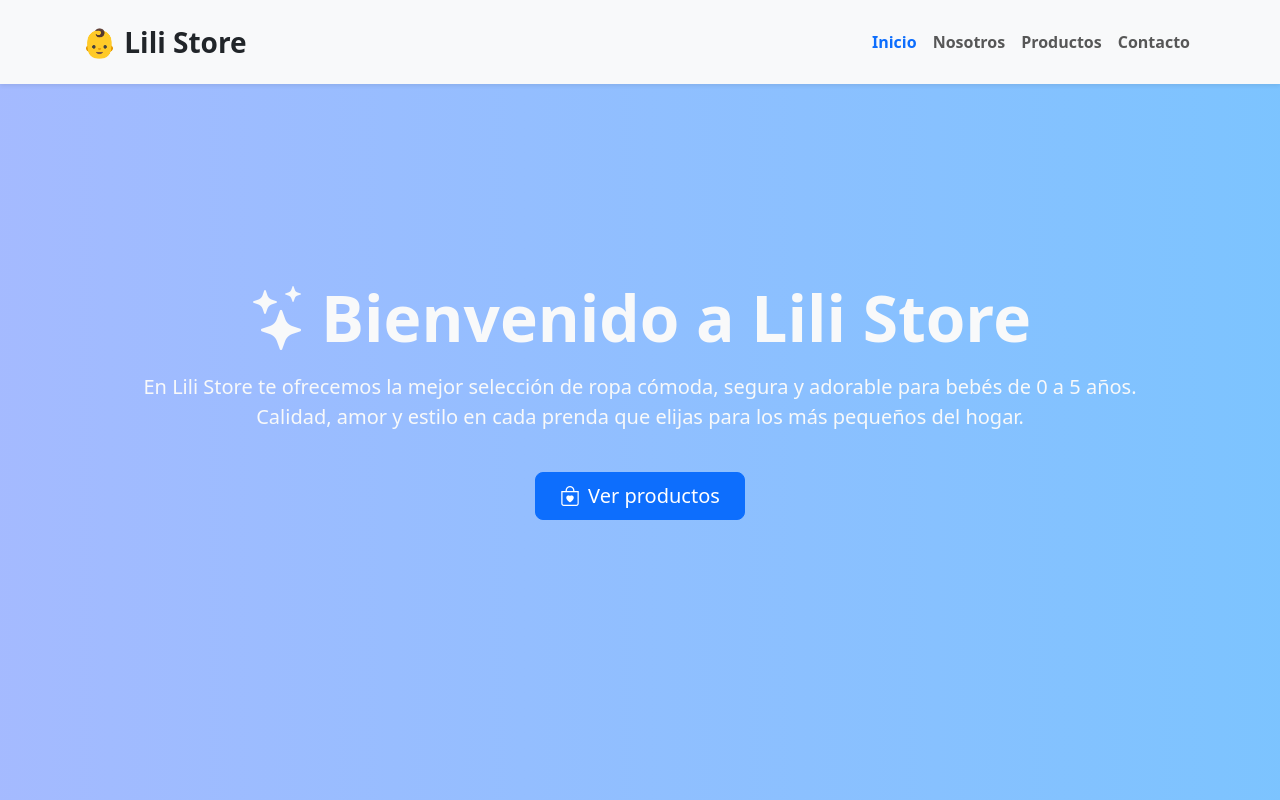
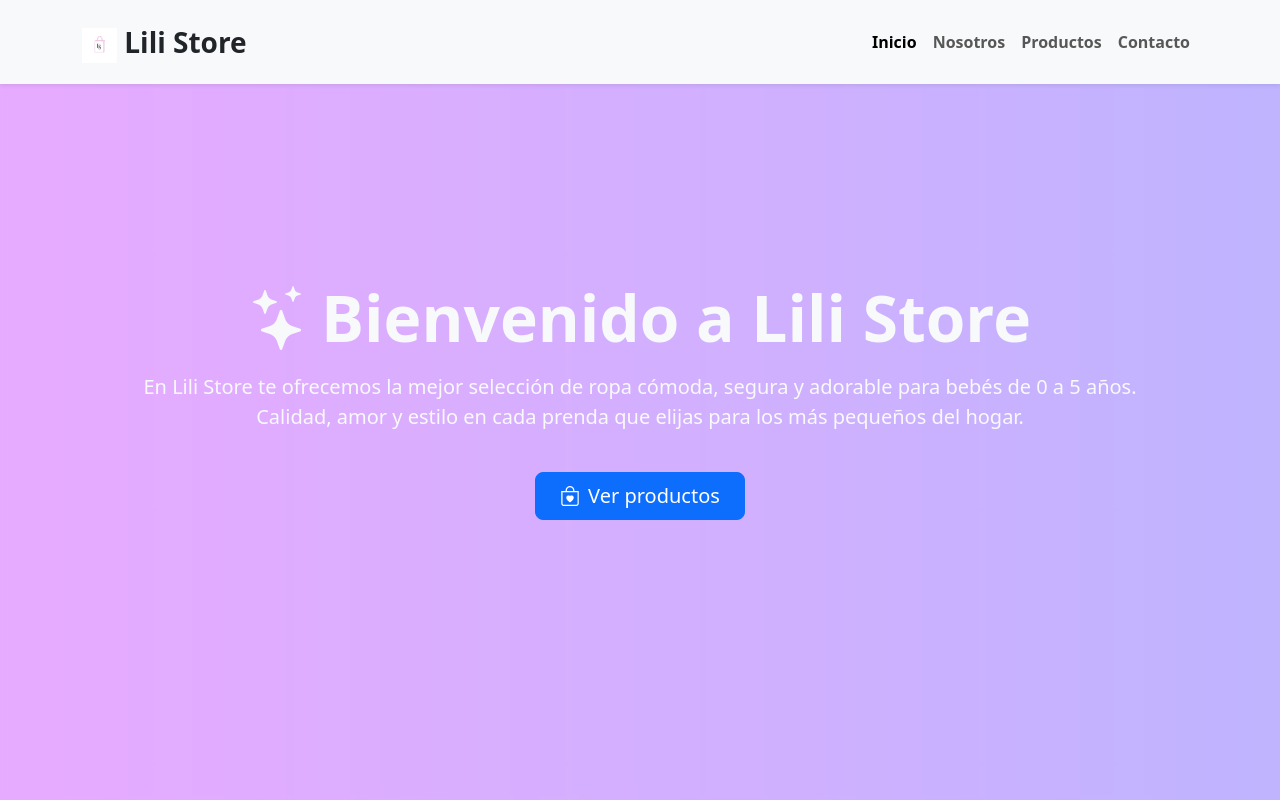
Before and after one commit to DeLeonByron/SitioWebUMG, an Angular app: page / in a window 1280 px wide. Shown: the top 800 px of the page. Built offline with nearby package versions, Linux system fonts and the light colour scheme; no server answers.

Commit message:
Se agrega animación para banner principal

```diff
--- a/src/app/pages/home/home.component.html
+++ b/src/app/pages/home/home.component.html
@@ -1,7 +1,7 @@
 <!-- Header -->
 <header class="navbar navbar-expand-lg bg-light shadow-sm fixed-top py-3">
   <div class="container">
-    <a class="navbar-brand fw-bold text-dark fs-3" href="#">👶 Lili Store</a>
+    <a class="navbar-brand fw-bold text-dark fs-3" href="#"><img src="assets/images/hero-bg.jpg" alt="Logo de tienda" class="img-logo"> Lili Store</a>
     <button class="navbar-toggler" type="button" data-bs-toggle="collapse" data-bs-target="#navbarContent">
       <span class="navbar-toggler-icon"></span>
     </button>
--- a/src/app/pages/home/home.component.scss
+++ b/src/app/pages/home/home.component.scss
@@ -12,6 +12,11 @@ $modal-backdrop: rgba(0, 0, 0, 0.5);
   scroll-behavior: smooth;
 }
 
+.img-logo{
+  width: 35px;
+  height: 35px;
+}
+
 .hero-banner {
   position: relative;
   height: 100vh;
@@ -23,8 +28,17 @@ $modal-backdrop: rgba(0, 0, 0, 0.5);
   overflow: hidden;
   background: linear-gradient(270deg, #6dc7ff, #e6abff, #ffb3ba);
   background-size: 600% 600%;
-  animation: gradientMove 15s ease infinite;
+  animation: gradientMove 8s ease infinite;
 }
+
+.hero-banner::before {
+  content: '';
+  position: absolute;
+  top: 0; left: 0; right: 0; bottom: 0;
+  backdrop-filter: blur(2px);
+  z-index: 0;
+}
+
 
 @keyframes gradientMove {
   0% { background-position: 0% 50%; }
@@ -98,9 +112,6 @@ section {
     text-decoration: none;
     transition: color 0.3s ease;
 
-    // &:hover {
-    //   color: darken($primary-color, 10%);
-    // }
   }
 }
 
@@ -114,11 +125,6 @@ section {
     font-size: 1rem;
     font-weight: 500;
     transition: color 0.3s ease;
-
-    &:hover,
-    &.active {
-      color: $primary-color;
-    }
   }
 }
 
```
